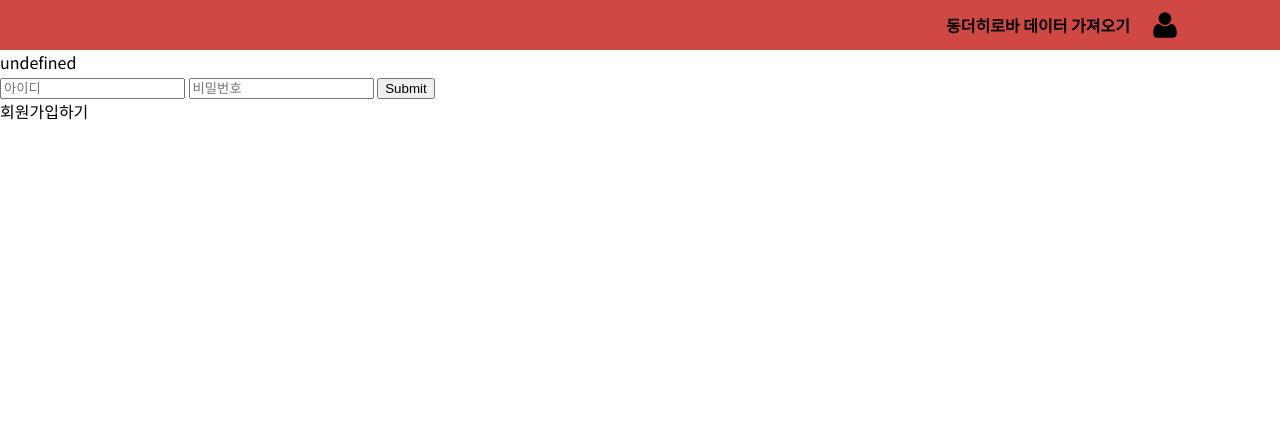
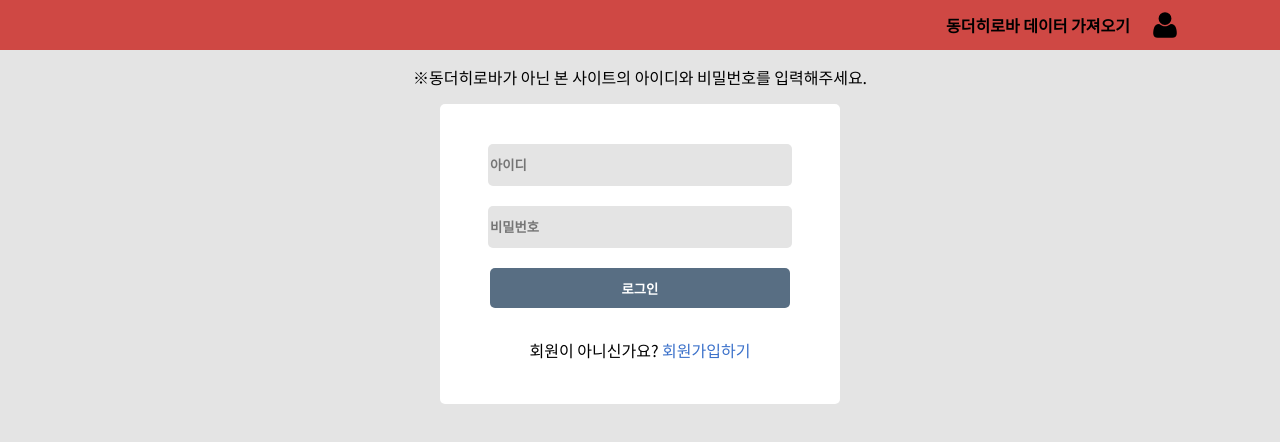
Before and after one commit to Hotsixisbest/Taiko-Difficulty-Svelte, a SvelteKit app: page /auth/login in a window 1280 px wide. Shown: the top 442 px of the page. Built offline with nearby package versions, Linux system fonts and the light colour scheme; no server answers.

Commit message:
login form 디자인

```diff
--- a/src/lib/module/auth/auth.server.ts
+++ b/src/lib/module/auth/auth.server.ts
@@ -164,6 +164,28 @@ async function createSession(id:string):Promise<string>{
     }
 }
 
+export async function removeSession(key:string){
+    try{
+        await new Promise((res, rej) => {
+            sessionDB.run("DELETE FROM `session` WHERE `key` = ?", [key], (err) => {
+                if(err){
+                    rej(err);
+                }
+                else{
+                    res(err);
+                }
+            })
+        })
+    }
+    catch(err:any){
+        throw new AuthError(err.message, 'DATABASE_ERROR');
+    }
+
+    return {
+        result:'success'
+    }
+}
+
 export async function checkSession(key:string){
     try{
         await deleteSessionExpired();
--- a/src/routes/+layout.svelte
+++ b/src/routes/+layout.svelte
@@ -38,6 +38,10 @@
 <slot />
 
 <style>
+    :global(body){
+        background-color: white;
+    }
+
     a.header-link{
         font-weight: bold;
     }
--- a/src/routes/auth/login/+page.server.ts
+++ b/src/routes/auth/login/+page.server.ts
@@ -45,7 +45,10 @@ export const actions = {
             }
         }
 
-        cookies.set('session_key', sessionKey, {path:'/'});
+        cookies.set('session_key', sessionKey, {
+            path:'/',
+            secure:false
+        });
         throw redirect(302, '/');
     }
 }
--- a/src/routes/auth/login/+page.svelte
+++ b/src/routes/auth/login/+page.svelte
@@ -1,14 +1,118 @@
 <script>
-    export let form;
+	export let form;
 </script>
 
-{#if !form?.result }
-    {form?.code}
-{/if}
-<form method="post">
-    <input type="text" name="id" placeholder="아이디">
-    <input type="password" name="password" placeholder="비밀번호">
-    <input type="submit">
-</form>
+<div class="form-wrapper">
+	<!--경고-->
+	{#if form?.code}
+		<div class="alert">
+			{#if form.code === 'NO_ID_PASSWORD'}
+				아이디와 비밀번호를 입력해주세요.
+			{:else if form.code === 'INVALID_ID_PASSWORD'}
+				아이디와 비밀번호를 확인해주세요.
+			{:else if form.code === 'DATABASE_ERROR'}
+				알 수 없는 오류가 발생했습니다.
+			{:else}
+				{form.code}
+			{/if}
+		</div>
+	{/if}
+	<!--로그인-->
+	<span class="not-hiroba">※동더히로바가 아닌 본 사이트의 아이디와 비밀번호를 입력해주세요.</span>
+	<form method="post">
+		<input type="text" name="id" placeholder="아이디" />
+		<input type="password" name="password" placeholder="비밀번호" />
+		<input type="submit" value="로그인" />
+		<span class="register">회원이 아니신가요? <a href="/auth/register">회원가입하기</a></span>
+	</form>
+</div>
 
-<a href="/auth/register">회원가입하기</a>
+<style>
+	:global(body) {
+		background-color: #e4e4e4;
+	}
+
+	.form-wrapper {
+		width: 100%;
+		display: flex;
+		flex-direction: column;
+		align-items: center;
+	}
+
+	form {
+		width: 400px;
+		max-width: 100%;
+		height: 300px;
+
+		background-color: white;
+
+		border-radius: 5px;
+
+		display: flex;
+		flex-direction: column;
+		justify-content: flex-start;
+		align-items: center;
+	}
+
+	input {
+		width: 300px;
+		max-width: 100%;
+		height: 40px;
+
+		outline: 0;
+		border: 0;
+
+		border-radius: 5px;
+
+		color: black;
+		font-weight: bold;
+
+		background-color: #e4e4e4;
+	}
+
+	input[type='text'] {
+		margin-top: 40px;
+	}
+
+	input[type='password'] {
+		margin-top: 20px;
+	}
+
+	input[type='submit'] {
+		margin-top: 20px;
+		cursor: pointer;
+
+		font-weight: bold;
+		color: white;
+
+		background-color: #586e83;
+	}
+
+	span.not-hiroba {
+		margin-top: 15px;
+		margin-bottom: 15px;
+	}
+
+	span.register {
+		margin-top: 30px;
+	}
+
+	a {
+		color: #3b71ca;
+	}
+
+	.alert {
+		width: 400px;
+		height: 50px;
+
+		border-radius: 5px;
+
+		margin-top: 10px;
+
+		display: flex;
+		justify-content: center;
+		align-items: center;
+
+		background-color: rgb(252, 147, 147);
+	}
+</style>
--- a/src/routes/auth/register/+page.svelte
+++ b/src/routes/auth/register/+page.svelte
@@ -1,11 +1,118 @@
 <script>
-    export let form;
+	export let form;
 </script>
 
-{form?.result}
-{form?.code}
-<form method="post">
-    <input type="text" name="id">
-    <input type="password" name="password">
-    <input type="submit">
-</form>
+<div class="form-wrapper">
+	{#if form?.result === true}
+		회원가입이 완료되었습니다.
+		<a href="/auth/login">로그인하기</a>
+	{:else}
+		{#if form?.code}
+			<div class="alert">
+				{#if form.code === 'NO_ID_PASSWORD'}
+					아이디와 비밀번호를 입력해주세요.
+				{:else if form.code === 'DUPLICATED_ID'}
+					해당 아이디를 사용하실 수 없습니다.
+				{:else if form.code === 'DATABASE_ERROR'}
+					알 수 없는 오류가 발생했습니다.
+				{:else}
+					{form.code}
+				{/if}
+			</div>
+		{/if}
+		<span class="not-hiroba"
+			>※동더히로바가 아닌 본 사이트에서 사용될 아이디와 비밀번호를 입력해주세요.</span
+		>
+		<form method="post">
+			<input type="text" name="id" placeholder="아이디" />
+			<input type="password" name="password" placeholder="비밀번호" />
+			<input type="submit" value="회원가입" />
+		</form>
+	{/if}
+</div>
+
+<style>
+	:global(body) {
+		background-color: #e4e4e4;
+	}
+
+	.form-wrapper {
+		width: 100%;
+		display: flex;
+		flex-direction: column;
+		align-items: center;
+	}
+
+	form {
+		width: 400px;
+		max-width: 100%;
+		height: 300px;
+
+		background-color: white;
+
+		border-radius: 5px;
+
+		display: flex;
+		flex-direction: column;
+		justify-content: flex-start;
+		align-items: center;
+	}
+
+	input {
+		width: 300px;
+		max-width: 100%;
+		height: 40px;
+
+		outline: 0;
+		border: 0;
+
+		border-radius: 5px;
+
+		color: black;
+		font-weight: bold;
+
+		background-color: #e4e4e4;
+	}
+
+	input[type='text'] {
+		margin-top: 40px;
+	}
+
+	input[type='password'] {
+		margin-top: 20px;
+	}
+
+	input[type='submit'] {
+		margin-top: 20px;
+		cursor: pointer;
+
+		font-weight: bold;
+		color: white;
+
+		background-color: #586e83;
+	}
+
+	span.not-hiroba {
+		margin-top: 15px;
+		margin-bottom: 15px;
+	}
+
+	.alert {
+		width: 400px;
+		height: 50px;
+
+		border-radius: 5px;
+
+		margin-top: 10px;
+
+		display: flex;
+		justify-content: center;
+		align-items: center;
+
+		background-color: rgb(252, 147, 147);
+	}
+
+    a {
+		color: #3b71ca;
+	}
+</style>
--- a/src/routes/hiroba/+page.svelte
+++ b/src/routes/hiroba/+page.svelte
@@ -84,8 +84,8 @@
 
 {status}
 {#if status === 'login'}
-	<input type="text" bind:value={logindata.email} />
-	<input type="password" bind:value={logindata.password} />
+	<input type="text" bind:value={logindata.email} placeholder="동더히로바 이메일"/>
+	<input type="password" bind:value={logindata.password} placeholder="동더히로바 비밀번호"/>
 	<button
 		on:click={() => {
 			hirobaLogin();
```
